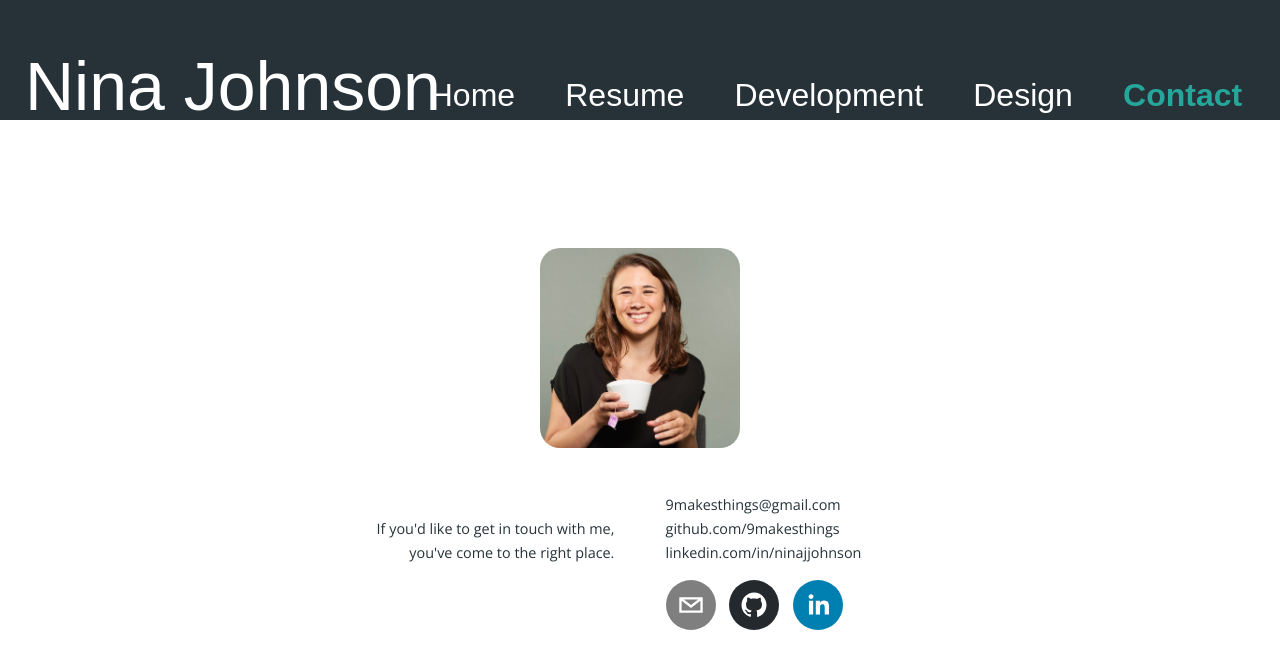
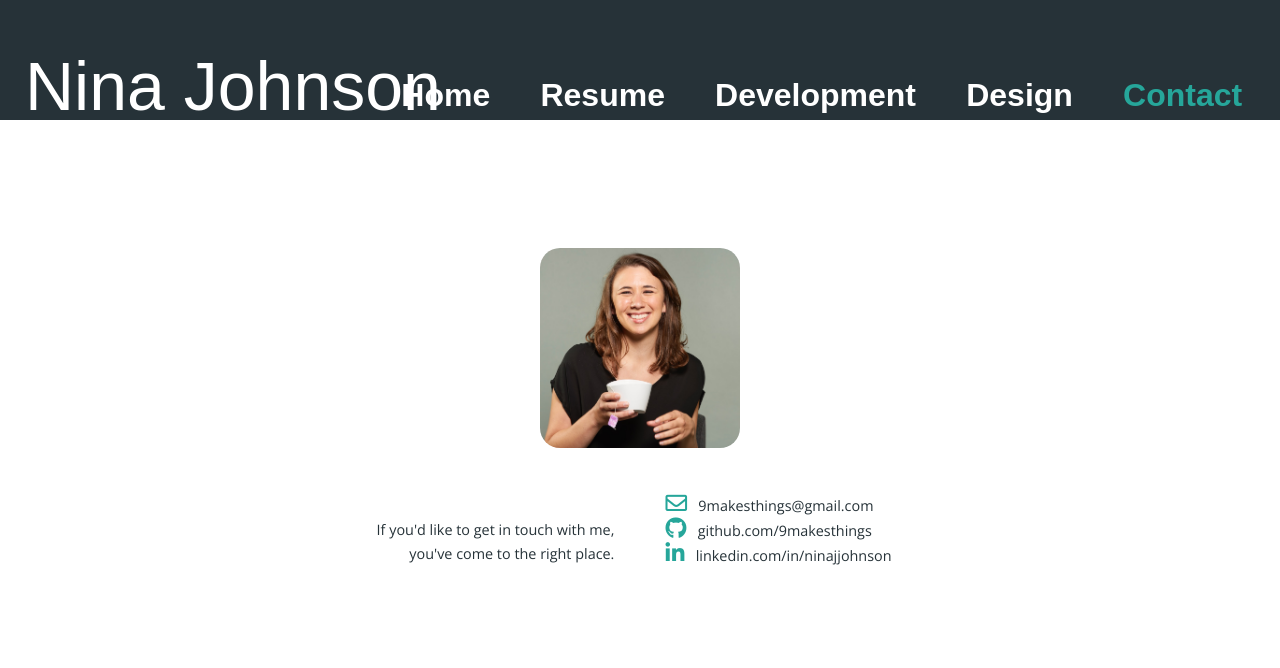
Before and after one commit to 9makesthings/9makesthings.github.io, a React app: page /#/contact in a window 1280 px wide. Built offline with nearby package versions, Linux system fonts and the light colour scheme; a web font is replaced by a local one.

Commit message:
added icons and styling to links

```diff
--- a/public/index.html
+++ b/public/index.html
@@ -27,8 +27,7 @@
 
       <link rel="stylesheet" href="https://use.typekit.net/uiq3bbq.css">
 
-      <link href="https://fonts.googleapis.com/css?family=Martel:700,900|Neuton:700,800|Tienne:400,700,900|Vollkorn:700,900" rel="stylesheet">
-      <link href="https://fonts.googleapis.com/css?family=Abhaya+Libre:400,500,600,700,800|Chivo:300,300i,400,400i,700,900|Comfortaa:300,400,500,600,700|Fira+Sans:200,200i,300,300i,400,400i,500,600,700,800|Signika+Negative:300,400,600,700" rel="stylesheet">
+      <link rel="stylesheet" href="https://use.fontawesome.com/releases/v5.8.2/css/all.css" integrity="sha384-oS3vJWv+0UjzBfQzYUhtDYW+Pj2yciDJxpsK1OYPAYjqT085Qq/1cq5FLXAZQ7Ay" crossorigin="anonymous">
 
 
     <title>Nina Johnson</title>
--- a/src/App/App.css
+++ b/src/App/App.css
@@ -1,11 +1,6 @@
 body {
   font-family: 'Raleway', sans-serif;
-  /* font-family: bitter, serif; */
-  /* font-family: permanent-marker, sans-serif; */
   font-family: reenie-beanie, sans-serif;
-  /* font-family: 'Chivo', sans-serif;
-  font-family: 'Fira Sans', sans-serif;
-  font-family: 'Abhaya Libre', serif; */
 }
 
 body p, table {
--- a/src/Contact/Contact.css
+++ b/src/Contact/Contact.css
@@ -32,6 +32,18 @@
     margin-left: 2%;
 }
 
+.right>p>a {
+    color: #263238;
+    font-size: 1em;
+    font-weight: 500;
+}
+
+i {
+    color: #26a69a;
+    /* font-weight: 600; */
+    font-size: 1.5em;
+}
+
 .social-icon {
     width: 40px;
     height: 40px;
--- a/src/Contact/Contact.js
+++ b/src/Contact/Contact.js
@@ -22,13 +22,19 @@ class Contact extends Component {
                     <div className="right" >
                         <p>
                             {/* cargocollective.com/9makesthings<br/> */}
-                            9makesthings@gmail.com<br/>
+                            <a href="mailto:9makesthings@gmail.com">
+                                <i class="far fa-envelope"></i> &nbsp; 9makesthings@gmail.com
+                            </a><br/>
                             {/* 651.895.4286<br/> */}
-                            github.com/9makesthings<br/>
-                            linkedin.com/in/ninajjohnson<br/>
-                            <SocialIcon className="social-icon" url="mailto:9makesthings@gmail.com" /> &#9;
-                            <SocialIcon className="social-icon" url="http://github.com/9makesthings" /> &#9;
-                            <SocialIcon className="social-icon" url="http://www.linkedin.com/in/ninajjohnson" />
+                            <a href="http://github.com/9makesthings">
+                                <i class="fab fa-github"></i> &nbsp; github.com/9makesthings
+                            </a><br/>
+                            <a href="http://www.linkedin.com/in/ninajjohnson">
+                                <i class="fab fa-linkedin-in"></i> &nbsp; linkedin.com/in/ninajjohnson
+                            </a><br/>
+                            {/* <SocialIcon className="social-icon" url="mailto:9makesthings@gmail.com" /> &#9; */}
+                            {/* <SocialIcon className="social-icon" url="http://github.com/9makesthings" /> &#9;
+                            <SocialIcon className="social-icon" url="http://www.linkedin.com/in/ninajjohnson" />  */}
                         </p>
                     </div>
                 </div>
--- a/src/DesignProjects/DesignProjects.js
+++ b/src/DesignProjects/DesignProjects.js
@@ -20,7 +20,9 @@ class DesignProjects extends Component {
                             toy and design a layout for one-page instructional
                             material of simple assembly.
                             <br/><br/>
-                            <a href="http://www.yoxo.com/yoxo-hilo-helicopter-construction-toy/">YOXO®</a>
+                            <a href="http://www.yoxo.com/yoxo-hilo-helicopter-construction-toy/" >
+                                <i class="fas fa-external-link-alt" /> YOXO®
+                            </a>
                         </p>
                     </div>
 
@@ -33,7 +35,9 @@ class DesignProjects extends Component {
                             house an entire beauty routine, holding both small and large
                             items with clear sight of smaller items. These were developed to stack with a family of vanity bins and are being sold by The Container Store.
                             <br/><br/>
-                            <a href="https://www.containerstore.com/s/bath/makeup-organizers/madesmart-stackable-makeup-system/12d?productId=11007641" >The Container Store</a>
+                            <a href="https://www.containerstore.com/s/bath/makeup-organizers/madesmart-stackable-makeup-system/12d?productId=11007641" >
+                                <i class="fas fa-external-link-alt"></i> The Container Store
+                            </a>
                         </p>
                     </div>
 
--- a/src/DevProjects/DevProjects.css
+++ b/src/DevProjects/DevProjects.css
@@ -43,3 +43,10 @@
     object-fit: cover;
     width: 100%;
 }
+
+a {
+    text-decoration: none;
+    font-weight: 600;
+    /* color: #263238; */
+    color: #26a69a;
+}
--- a/src/DevProjects/DevProjects.js
+++ b/src/DevProjects/DevProjects.js
@@ -20,7 +20,9 @@ class DevProjects extends Component {
                         <h3>PaddleNorth</h3>
                         <p>I built PaddleNorth to provide a user-friendly and informational guide to planning a trip to the Boundary Waters. The goal is to remove any barriers or lessen anxiety about making a trip for the first time and assist more seasoned paddlers in planning future trips.
                             <br/><br/>
-                            <a href="https://github.com/9makesthings/bwca-trip-planner" >Github</a>
+                            <a href="https://github.com/9makesthings/bwca-trip-planner" >
+                                <i class="fab fa-github"></i> Github
+                            </a>
                             {/* <a href="" >Website</a> */}
                         </p>
                     </div>
@@ -40,7 +42,9 @@ class DevProjects extends Component {
                         <h3>Feedback Form</h3>
                         <p>This is a basic app that allows users to enter feedback via rating on several points and allows them to add comments. Users submit their feedback, which can then be viewed and managed by an adminstrator.
                             <br/><br/>
-                            <a href="https://github.com/9makesthings/react-feedback-form" >Github</a>
+                            <a href="https://github.com/9makesthings/react-feedback-form" >
+                                <i class="fab fa-github"></i> Github
+                            </a>
                             {/* <a href="" >Website</a> */}
                         </p>
                     </div>
```
